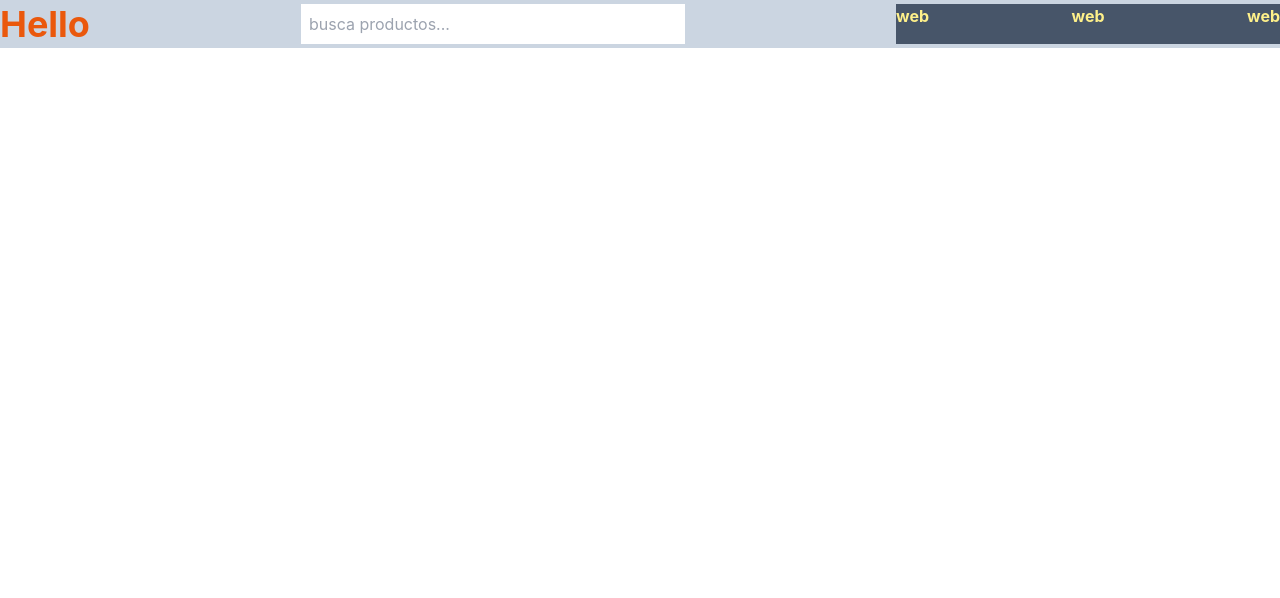
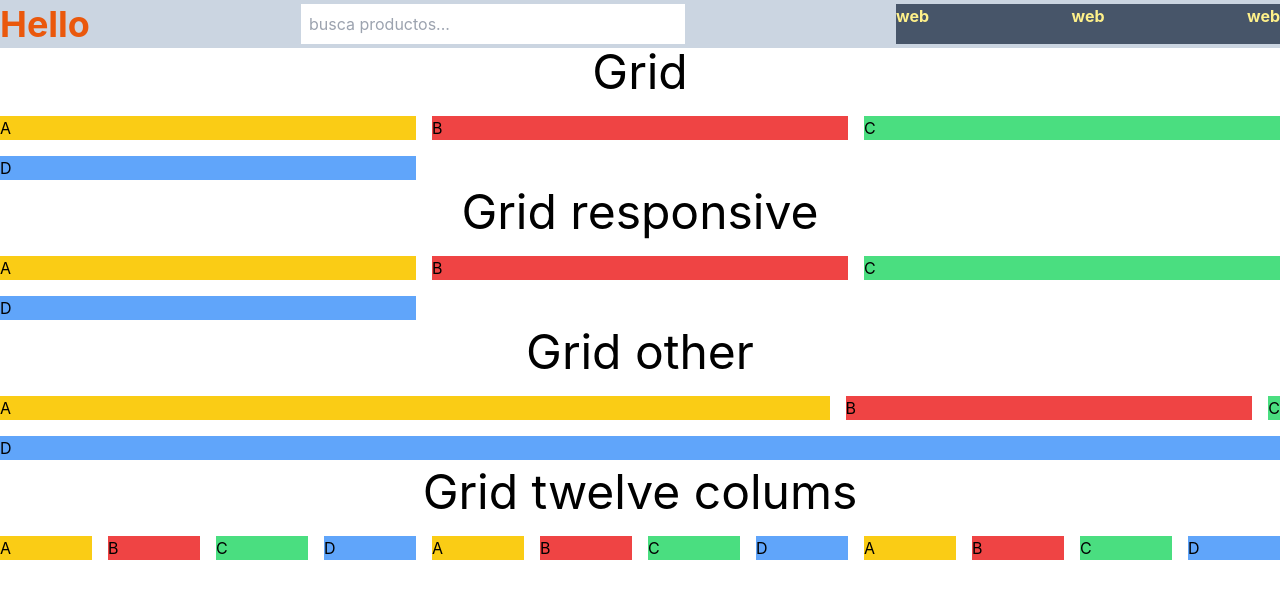
Before and after one commit to marianorigo18/reactNavbarTailwind, a React (Create React App) app: page / in a window 1280 px wide. Shown: the top 598 px of the page. Built offline with nearby package versions, Linux system fonts and the light colour scheme; the HTML template or start-up script is replaced by a standard one.

Commit message:
first comit

```diff
--- a/src/App.js
+++ b/src/App.js
@@ -1,16 +1,46 @@
+import Navbar from "./components/Navbar";
+
 function App() {
   return (
-    <div className="w-full bg-gray-700">
-      <div className="container sm bg-slate-300 mx-auto py-1 flex justify-between">
-        <h1 className="text-orange-600 text-4xl font-bold">Hello</h1>
-        <input type="text" className="w-96 px-2" placeholder="busca productos..."></input>
-        <ul className="flex w-96 bg-slate-600 font-bold justify-between text-yellow-200">
-          <li>web</li>
-          <li>web</li>
-          <li>web</li>
-        </ul>
-      </div>
+    <>
+    <Navbar></Navbar>
+    <h1 className="text-center text-5xl mb-5">Grid</h1>
+    <div className="container mx-auto grid grid-cols-3 gap-4 my-2">
+      <div className="bg-yellow-400">A</div>
+      <div className="bg-red-500">B</div>
+      <div className="bg-green-400">C</div>
+      <div className="bg-blue-400">D</div>
     </div>
+    <h1 className="text-center text-5xl mb-5">Grid responsive</h1>
+    <div className="container mx-auto grid grid-cols-1 sm:grid-cols-3 gap-4 my-2">
+      <div className="bg-yellow-400">A</div>
+      <div className="bg-red-500">B</div>
+      <div className="bg-green-400">C</div>
+      <div className="bg-blue-400">D</div>
+    </div>
+    <h1 className="text-center text-5xl mb-5">Grid other</h1>
+    <div className="container mx-auto grid grid-cols-1 sm:grid-cols-3 gap-4 my-2">
+      <div className="bg-yellow-400 col-span-2">A</div>
+      <div className="bg-red-500">B</div>
+      <div className="bg-green-400">C</div>
+      <div className="bg-blue-400 col-span-4">D</div>
+    </div>
+    <h1 className="text-center text-5xl mb-5">Grid twelve colums</h1>
+    <div className="container mx-auto grid grid-cols-12 gap-4 my-2">
+      <div className="bg-yellow-400">A</div>
+      <div className="bg-red-500">B</div>
+      <div className="bg-green-400">C</div>
+      <div className="bg-blue-400">D</div>
+      <div className="bg-yellow-400">A</div>
+      <div className="bg-red-500">B</div>
+      <div className="bg-green-400">C</div>
+      <div className="bg-blue-400">D</div>
+      <div className="bg-yellow-400">A</div>
+      <div className="bg-red-500">B</div>
+      <div className="bg-green-400">C</div>
+      <div className="bg-blue-400">D</div>
+    </div>
+    </>
   );
 }
 
--- /dev/null
+++ b/src/components/Navbar.jsx
@@ -0,0 +1,19 @@
+import React from 'react'
+
+const Navbar = () => {
+  return (
+    <div className="w-full bg-gray-700">
+    <div className="container sm bg-slate-300 mx-auto py-1 flex justify-between">
+      <h1 className="text-orange-600 text-4xl font-bold">Hello</h1>
+      <input type="text" className="w-96 px-2" placeholder="busca productos..."></input>
+      <ul className="flex w-96 bg-slate-600 font-bold justify-between text-yellow-200">
+        <li>web</li>
+        <li>web</li>
+        <li>web</li>
+      </ul>
+    </div>
+    </div>
+  )
+}
+
+export default Navbar
```
